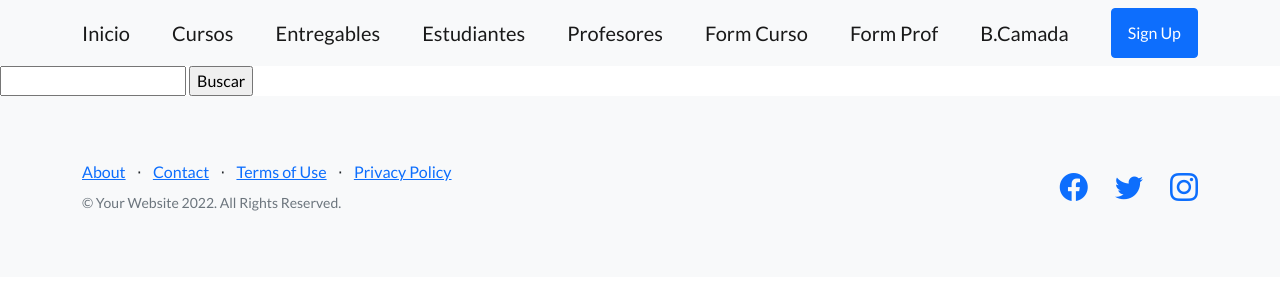
After one commit to marco1367/MVT-Django-prueba, a Django app: page /AppCoder/busquedaCamada in a window 1280 px wide. The commit adds this page. Shown: the top 300 px of the page. Run offline with Django 4.2, Linux system fonts and the light colour scheme; some libraries are stand-ins or nearby versions.

Commit message:
add search form

```diff
--- /dev/null
+++ b/ProyectoCoder/AppCoder/templates/AppCoder/busquedaCamada.html
@@ -0,0 +1,26 @@
+<!DOCTYPE html>
+<html lang="en">
+<head>
+    <meta charset="UTF-8">
+    <meta http-equiv="X-UA-Compatible" content="IE=edge">
+    <meta name="viewport" content="width=device-width, initial-scale=1.0">
+    <title>busqueda camada</title>
+</head>
+<body>
+
+    {% extends "AppCoder/padre.html" %}
+
+    {% load static %}
+
+    {% block contenidoQueCmabia %}
+    <section>
+        <form action="buscar" method="get">
+            <!-- {% csrf_token %} -->
+            <input type="number" name="camada" id="camada">
+            <input type="submit" value="Buscar">
+        </form>
+    </section>
+    {% endblock %}
+
+</body>
+</html>
--- a/ProyectoCoder/AppCoder/templates/AppCoder/padre.html
+++ b/ProyectoCoder/AppCoder/templates/AppCoder/padre.html
@@ -28,6 +28,7 @@
                 <a class="navbar-brand" href="{% url 'profesores' %}">Profesores</a>
                 <a class="navbar-brand" href="{% url 'formulario' %}">Form Curso</a>
                 <a class="navbar-brand" href="{% url 'formulario-profesor' %}">Form Prof</a>
+                <a class="navbar-brand" href="{% url 'busquedaCamada' %}">B.Camada</a>
 
                 <a class="btn btn-primary" href="#signup">Sign Up</a>
             </div>
--- a/ProyectoCoder/AppCoder/urls.py
+++ b/ProyectoCoder/AppCoder/urls.py
@@ -10,4 +10,6 @@ urlpatterns = [
     path('entregables', entregables, name='entregables'),
     path('formulario', curspFormulario, name='formulario'),
     path('formulario-profesor', profesorFormulario, name='formulario-profesor'),
+    path('busquedaCamada', busquedaCamada, name='busquedaCamada'),
+    path('buscar', buscar)
 ]
--- a/ProyectoCoder/AppCoder/views.py
+++ b/ProyectoCoder/AppCoder/views.py
@@ -72,4 +72,15 @@ def profesorFormulario(request):
 
 
 def busquedaCamada(request):
-    pass
+    return render(request, "AppCoder/busquedaCamada.html")
+
+def buscar(request):
+    if request.GET['camada']:
+        camada = request.GET['camada']
+        respuesta_cursos = Curso.objects.filter(camada=camada)
+
+        return render(request, "AppCoder/resultadosBusqueda.html", {"cursos": respuesta_cursos, "camada": camada})
+    else:
+        respuesta = "No no enviaste datos"
+        return HttpResponse(respuesta)
+    # respuesta = f"estoy buscando la camada n°: {request.GET['camada']}"
```
Also changed, not shown: ProyectoCoder/AppCoder/templates/AppCoder/resultadosBusqueda.html (added, +31 -0 lines), ProyectoCoder/db.sqlite3.
